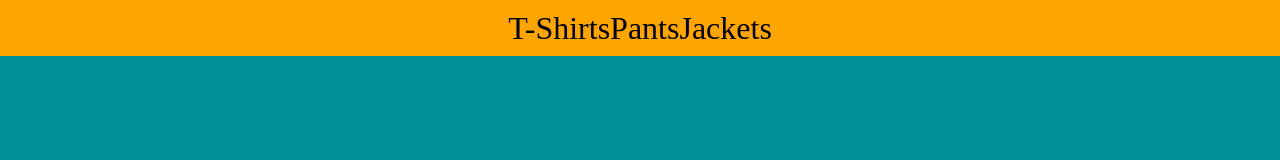
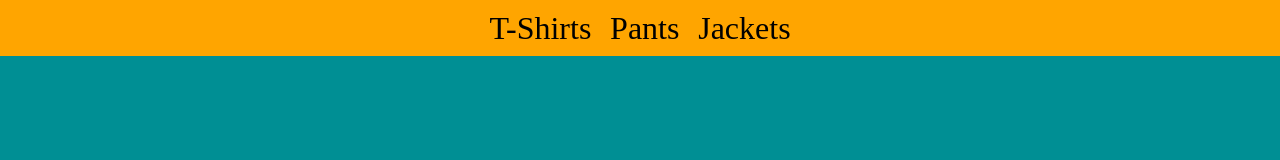
Before and after one commit to jimmybwheeler/dynamic-user-interface, a website built with webpack: page dist/index.html in a window 1280 px wide. Built offline with Linux system fonts and the light colour scheme.

Commit message:
added some padding to menu items

```diff
--- a/src/styles.css
+++ b/src/styles.css
@@ -9,12 +9,12 @@ body {
 .menu {
   background-color: orange;
   display: flex;
-  justify-content: center;
+  justify-content: space-around;
   align-items: center;
   position: relative;
   height: 2rem;
   font-size: 2rem;
-  padding: 0.75rem;
+  padding: 0.75rem 30rem;
 }
 .tShirtMenu:hover {
   cursor: crosshair;
```
Also changed, not shown: dist/main.js.
